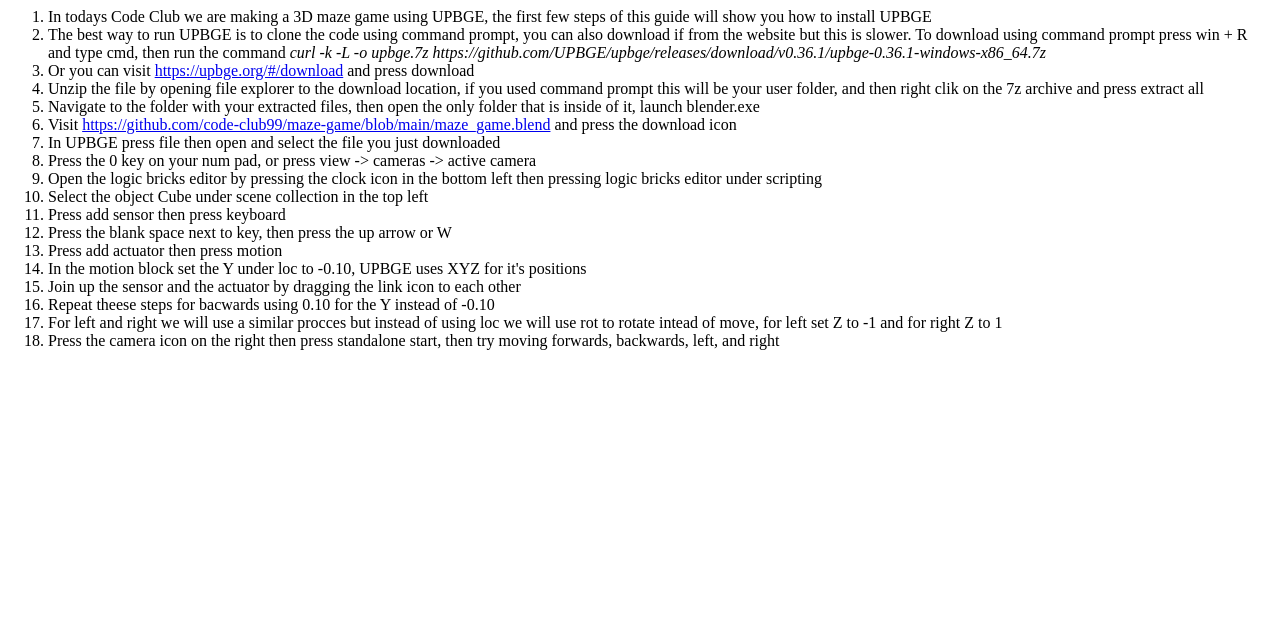
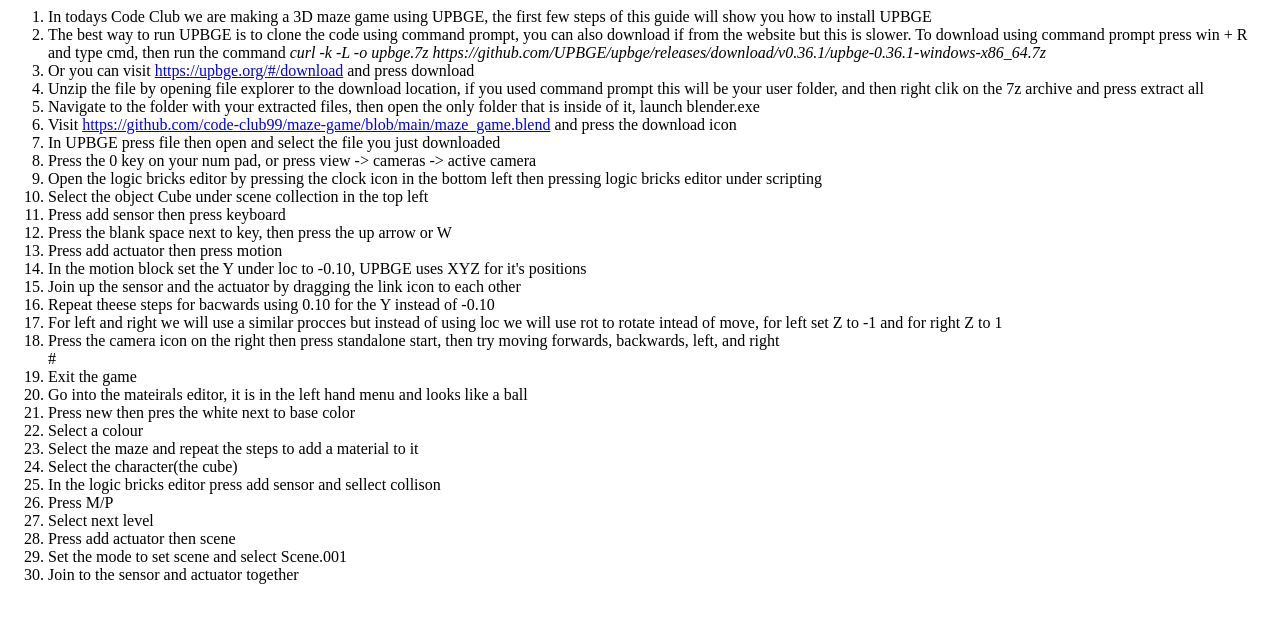
Before and after one commit to code-club99/maze-game, a plain HTML site: page index.html in a window 1280 px wide. Drawn offline with Linux system fonts and the light colour scheme.

Commit message:
Update index.html

```diff
--- a/index.html
+++ b/index.html
@@ -16,5 +16,17 @@
     <li>Join up the sensor and the actuator by dragging the link icon to each other</li>
     <li>Repeat theese steps for bacwards using 0.10 for the Y instead of -0.10</li>
     <li>For left and right we will use a similar procces but instead of using loc we will use rot to rotate intead of move, for left set Z to -1 and for right Z to 1</li>
-    <li>Press the camera icon on the right then press standalone start, then try moving forwards, backwards, left, and right</li>
-  </ol>
+    <li>Press the camera icon on the right then press standalone start, then try moving forwards, backwards, left, and right</li>#
+    <li>Exit the game</li>
+    <li>Go into the mateirals editor, it is in the left hand menu and looks like a ball</li>
+    <li>Press new then pres the white next to base color</li>
+    <li>Select a colour</li>
+    <li>Select the maze and repeat the steps to add a material to it</li>
+    <li>Select the character(the cube)</li>
+    <li>In the logic bricks editor press add sensor and sellect collison</li>
+    <li>Press M/P</li>
+    <li>Select next level</li>
+    <li>Press add actuator then scene</li>
+    <li>Set the mode to set scene and select Scene.001</li>
+    <li>Join to the sensor and actuator together</li>
+</ol>
```
